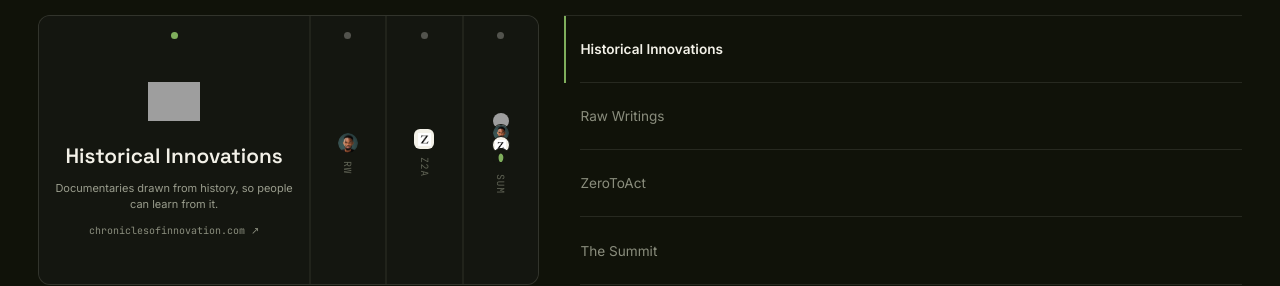
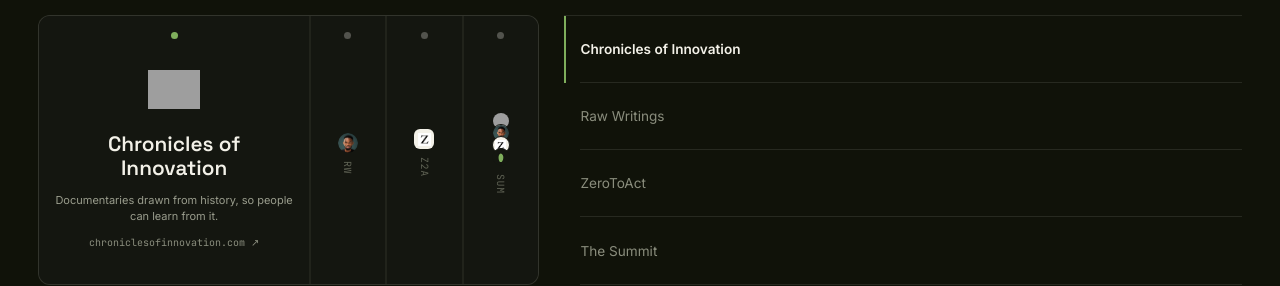
Before and after one commit to adetuyiTolu/wisdom-for-living, a plain HTML site: page index.html in a window 1280 px wide. Shown: the part 462-748 px from the top of the page. Drawn offline with nearby package versions, Linux system fonts and the light colour scheme; grey boxes are pictures that could not be loaded.

Commit message:
Update index.html

```diff
--- a/index.html
+++ b/index.html
@@ -116,15 +116,15 @@
     <!-- PILLARS RAIL -->
     <div data-screen-label="Pillars" style="grid-column:1; grid-row:2; display:flex; gap:2px; background:rgba(243,241,232,0.08); border:1px solid rgba(243,241,232,0.08); border-radius:12px; overflow:hidden; min-height:0; min-width:0;">
 
-      <!-- Tab 0: Historical Innovations -->
+      <!-- Tab 0: Chronicles of Innovation -->
       <div onClick="{{ pillars.0.onClick }}" data-active="{{ pillars.0.isActive }}" style="flex:{{ pillars.0.flexValue }}; background:#141610; display:flex; flex-direction:column; align-items:center; justify-content:space-between; padding:2vh 1vw; cursor:pointer; transition:flex 0.35s ease, background 0.2s ease; gap:1.4vh; min-width:0; overflow:hidden;" style-hover="background:#181b12;">
         <span style="width:7px; height:7px; border-radius:50%; background:{{ pillars.0.dotBg }}; flex-shrink:0; transition:background 0.3s ease;"></span>
         <sc-if value="{{ pillars.0.isActive }}" hint-placeholder-val="{{ true }}">
           <div style="flex:1; min-height:0; display:flex; flex-direction:column; align-items:center; justify-content:center; gap:1.4vh;">
             <div style="width:clamp(40px,9vh,64px); height:clamp(40px,9vh,64px); border-radius:14px; overflow:hidden; flex-shrink:0;">
-              <img src="./logos/chronicles-of-innovation.png" alt="Historical Innovations" style="width:82%; height:82%; object-fit:contain; margin:9%;">
+              <img src="./logos/chronicles-of-innovation.png" alt="Chronicles of Innovation" style="width:82%; height:82%; object-fit:contain; margin:9%;">
             </div>
-            <div style="font-family:'Space Grotesk',sans-serif; font-weight:600; font-size:clamp(16px,2.6vh,26px); text-align:center; line-height:1.15;">Historical Innovations</div>
+            <div style="font-family:'Space Grotesk',sans-serif; font-weight:600; font-size:clamp(16px,2.6vh,26px); text-align:center; line-height:1.15;">Chronicles of Innovation</div>
             <div style="font-size:clamp(11px,1.3vh,14px); line-height:1.5; color:#9a9d8d; text-align:center; max-width:36ch;">Documentaries drawn from history, so people can learn from it.</div>
             <a href="https://chroniclesofinnovation.com" target="_blank" rel="noopener" style="font-family:'JetBrains Mono',monospace; font-size:clamp(10px,1.1vh,12px); color:#8a8d7d; text-decoration:none;">chroniclesofinnovation.com ↗︎</a>
           </div>
@@ -132,9 +132,9 @@
         <sc-if value="{{ pillars.0.isInactive }}" hint-placeholder-val="{{ false }}">
           <div style="flex:1; min-height:0; display:flex; flex-direction:column; align-items:center; justify-content:center; gap:1vh;">
             <div style="width:20px; height:20px; border-radius:6px; overflow:hidden; flex-shrink:0;">
-              <img src="./logos/chronicles-of-innovation.png" alt="Historical Innovations" style="width:80%; height:80%; object-fit:contain; margin:10%;">
+              <img src="./logos/chronicles-of-innovation.png" alt="Chronicles of Innovation" style="width:80%; height:80%; object-fit:contain; margin:10%;">
             </div>
-            <div style="font-family:'JetBrains Mono',monospace; font-size:clamp(10px,1.2vh,13px); letter-spacing:0.06em; color:#5f6254; writing-mode:vertical-rl; text-orientation:mixed;">HI</div>
+            <div style="font-family:'JetBrains Mono',monospace; font-size:clamp(10px,1.2vh,13px); letter-spacing:0.06em; color:#5f6254; writing-mode:vertical-rl; text-orientation:mixed;">COI</div>
           </div>
         </sc-if>
         <span></span>
@@ -266,7 +266,7 @@ class Component extends DCLogic {
   };
 
   pillarsData = [
-    { name: 'Historical Innovations', abbr: 'HI', href: 'https://chroniclesofinnovation.com', domain: 'chroniclesofinnovation.com', tagline: 'Documentaries drawn from history, so people can learn from it.', logo: './logos/chronicles-of-innovation.png' },
+    { name: 'Chronicles of Innovation', abbr: 'COI', href: 'https://chroniclesofinnovation.com', domain: 'chroniclesofinnovation.com', tagline: 'Documentaries drawn from history, so people can learn from it.', logo: './logos/chronicles-of-innovation.png' },
     { name: 'Raw Writings', abbr: 'RW', href: 'https://adetuyi.com/writing', domain: 'adetuyi.com/writing', tagline: 'Writing on wisdom, work, and building, drawn from the journey of building systems that run economies.', logo: './logos/adetuyi.png', logoRound: true },
     { name: 'ZeroToAct', abbr: 'Z2A', href: 'https://zerotoact.com', domain: 'zerotoact.com', tagline: 'Frameworks battle-tested building systems that run economies, validated by history, now open to everyone.', logo: './logos/zerotoact.png', logoChip: true },
     { name: 'The Summit', abbr: 'SUM', href: 'https://www.zerotoact.com/#summit-section', domain: 'annual · virtual', tagline: 'An annual virtual gathering to explore what\'s coming, and the wisdom to prepare and build for it.', logo: '' }
```
